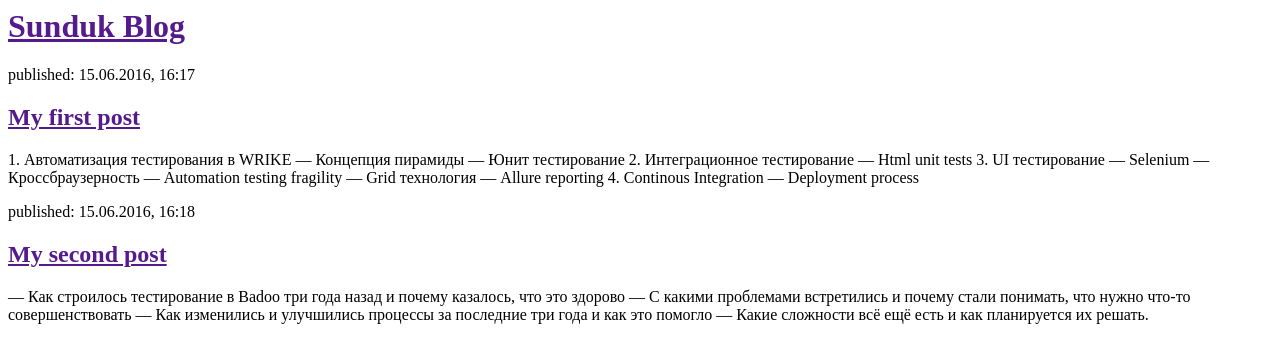
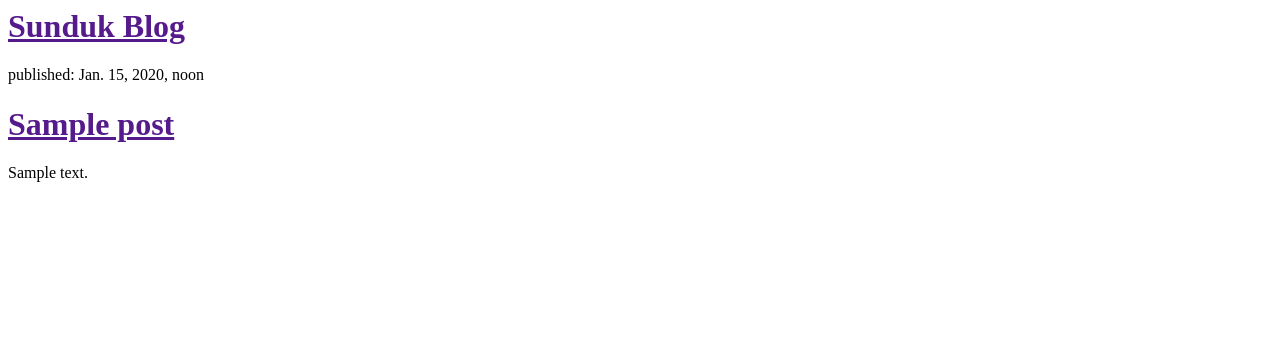
Before and after one commit to Rem1219/Sunduk, a Django app: template blog/templates/blog/post_list.html in a window 1280 px wide. Shown: the top 363 px of the page. Run offline with Django 3.2, Linux system fonts and the light colour scheme; the template is opened without the code that fills it: values that come from a table or form of the project are taken from there, others are empty; tables that the repository leaves empty hold one stand-in row (values such as "Sample post").

Commit message:
Modified templates to display posts from database.

```diff
--- a/blog/templates/blog/post_list.html
+++ b/blog/templates/blog/post_list.html
@@ -6,34 +6,12 @@
         <div>
             <h1><a href="">Sunduk Blog</a></h1>
         </div>
-
-        <div>
-            <p>published: 15.06.2016, 16:17</p>
-            <h2><a href="">My first post</a></h2>
-            <p>1. Автоматизация тестирования в WRIKE
-            — Концепция пирамиды
-            — Юнит тестирование
-            2. Интеграционное тестирование
-            — Html unit tests
-            3. UI тестирование
-            — Selenium
-            — Кроссбраузерность
-            — Automation testing fragility
-            — Grid технология
-            — Allure reporting
-            4. Continous Integration
-            — Deployment process
-</p>
-        </div>
-
-        <div>
-            <p>published: 15.06.2016, 16:18</p>
-            <h2><a href="">My second post</a></h2>
-            <p>— Как строилось тестирование в Badoo три года назад и почему казалось, что это здорово
-            — С какими проблемами встретились и почему стали понимать, что нужно что-то совершенствовать
-            — Как изменились и улучшились процессы за последние три года и как это помогло
-            — Какие сложности всё ещё есть и как планируется их решать.
-</p>
-        </div>
+        {% for post in posts %}
+    <div>
+        <p>published: {{ post.published_date }}</p>
+        <h1><a href="">{{ post.title }}</a></h1>
+        <p>{{ post.text|linebreaks }}</p>
+    </div>
+{% endfor %}
     </body>
 </html>
--- a/blog/views.py
+++ b/blog/views.py
@@ -1,5 +1,7 @@
 from django.shortcuts import render
+from django.utils import timezone
+from .models import Post
 
-# Create your views here.
 def post_list(request):
-    return render(request, 'blog/post_list.html', {})
+    posts = Post.objects.filter(published_date__lte=timezone.now()).order_by('published_date')
+    return render(request, 'blog/post_list.html', {'posts': posts})
```
